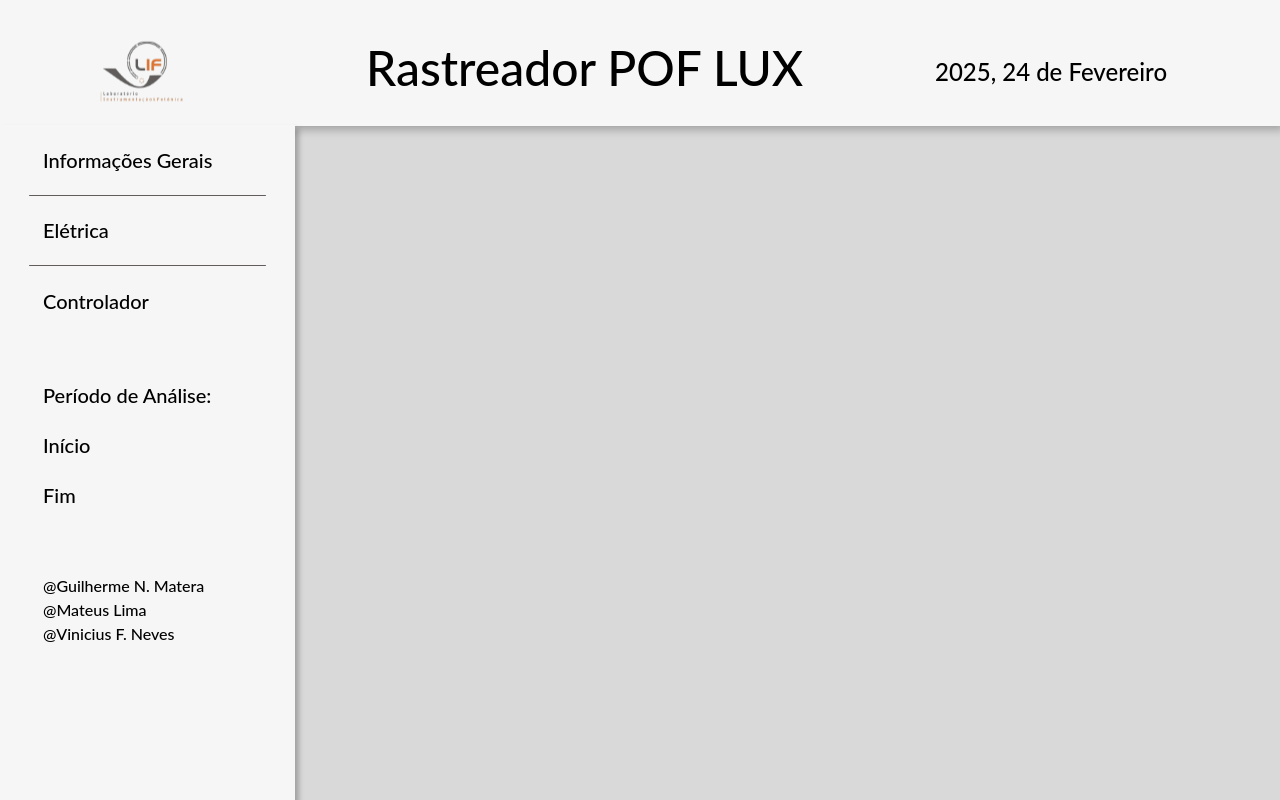
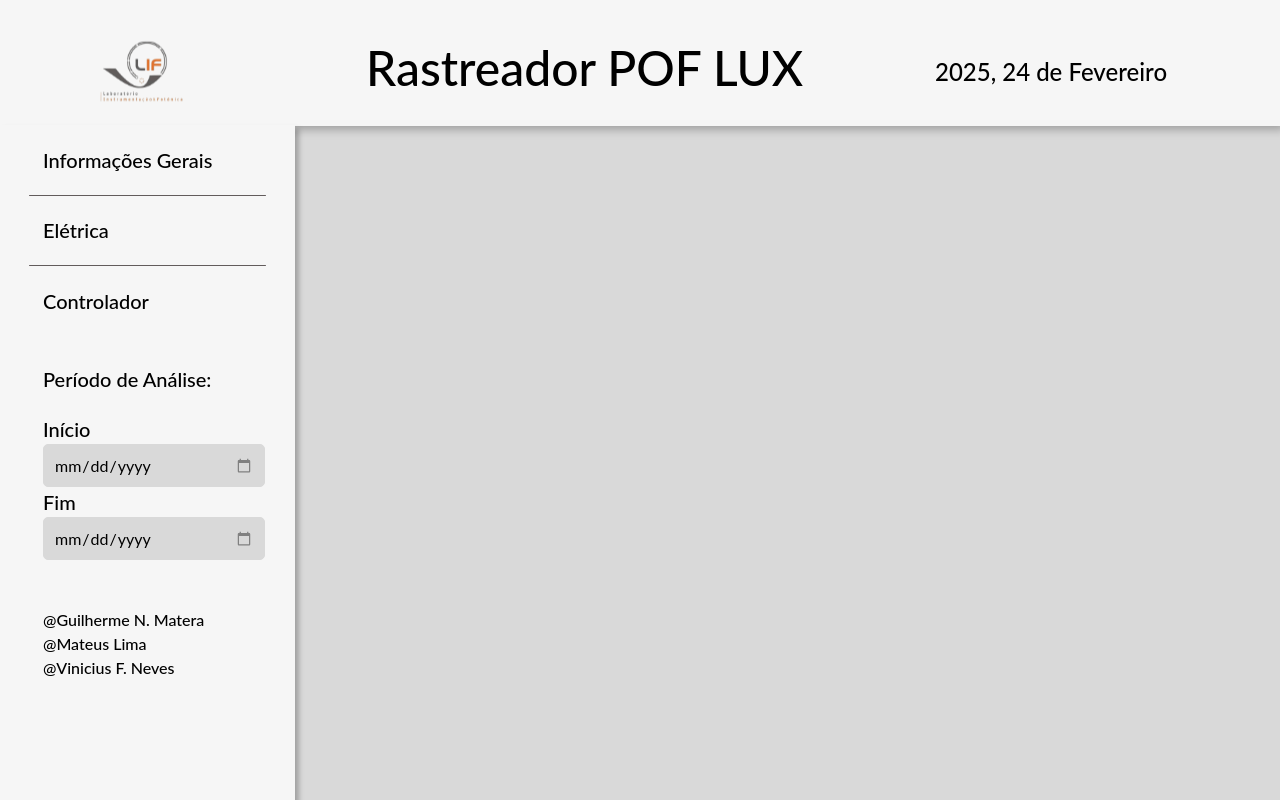
Before and after one commit to RastreadorPOFLUX/RastreadorDashboardFront, a React (Vite) app: page / in a window 1280 px wide. Built offline with nearby package versions, Linux system fonts and the light colour scheme.

Commit message:
feature: criação do input de datas para periodo de analise

```diff
--- a/src/components/MenuLateral/index.tsx
+++ b/src/components/MenuLateral/index.tsx
@@ -1,9 +1,31 @@
-import React, {useState} from "react";
+import React, { useState } from "react";
 
 // Estilo
-import {Wrapper, Pages, Divider, Space, Text, Contribuitions} from "./style";
+import {
+  Wrapper,
+  Pages,
+  Divider,
+  Space,
+  Text,
+  DateInput,
+  Contribuitions,
+} from "./style";
 
-function MenuLateral () {
+const Calendar = () => (
+  <svg
+    xmlns="http://www.w3.org/2000/svg"
+    width="24"
+    height="24"
+    viewBox="0 0 24 24"
+  >
+    <path
+      fill="var(--primaryText)"
+      d="M7 2h1a1 1 0 0 1 1 1v1h5V3a1 1 0 0 1 1-1h1a1 1 0 0 1 1 1v1a3 3 0 0 1 3 3v11a3 3 0 0 1-3 3H6a3 3 0 0 1-3-3V7a3 3 0 0 1 3-3V3a1 1 0 0 1 1-1m8 2h1V3h-1zM8 4V3H7v1zM6 5a2 2 0 0 0-2 2v1h15V7a2 2 0 0 0-2-2zM4 18a2 2 0 0 0 2 2h11a2 2 0 0 0 2-2V9H4zm8-5h5v5h-5zm1 1v3h3v-3z"
+    />
+  </svg>
+);
+
+function MenuLateral() {
   return (
     <Wrapper>
       <Pages> Informações Gerais </Pages>
@@ -13,16 +35,22 @@ function MenuLateral () {
       <Pages> Controlador </Pages>
       <Space></Space>
       <Text> Período de Análise: </Text>
-            <Text> Início </Text>
-            <Text> Fim </Text>
+      <Text>
+        Início
+        <DateInput></DateInput>
+        Fim
+        <DateInput></DateInput>
+      </Text>
       <Space></Space>
       <Contribuitions>
-                @Guilherme N. Matera<br />
-                @Mateus Lima<br />
+        @Guilherme N. Matera
+        <br />
+        @Mateus Lima
+        <br />
         @Vinicius F. Neves
       </Contribuitions>
     </Wrapper>
-    )
+  );
 }
 
-export default MenuLateral
+export default MenuLateral;
--- a/src/components/MenuLateral/style.tsx
+++ b/src/components/MenuLateral/style.tsx
@@ -2,20 +2,20 @@ import styled from "styled-components";
 
 export const Wrapper = styled.section`
   background-color: var(--lightGray);
-    height:100%;
-    width:18.4375rem;
-    filter:drop-shadow(0.25rem 0.25rem 0.15rem  rgba(0,0,0,0.25));
-    top:7.785rem;
-    position:absolute;
+  height: 100%;
+  width: 18.4375rem;
+  filter: drop-shadow(0.25rem 0.25rem 0.15rem rgba(0, 0, 0, 0.25));
+  top: 7.785rem;
+  position: absolute;
 `;
 
 export const Divider = styled.div`
   background-color: var(--secondaryColor);
-    height:0.04875rem;
-    width:14.8125rem;
+  height: 0.04875rem;
+  width: 14.8125rem;
   border-radius: 0.3125rem;
   margin-left: 1.8125rem;
-`
+`;
 
 export const Pages = styled.h3`
   color: var(--primaryText);
@@ -35,8 +35,8 @@ export const Pages = styled.h3`
 `;
 
 export const Space = styled.div`
-    margin-top: 4rem;
-`
+  margin-top: 3rem;
+`;
 
 export const Text = styled.h3`
   color: var(--primaryText);
@@ -47,7 +47,28 @@ export const Text = styled.h3`
   font-weight: 500;
   width: 12rem;
   margin-left: 2.6875rem;
-`
+`;
+
+export const DateInput = styled.input.attrs({ type: "date" })`
+  padding: 0.625rem;
+  border: 0.0625rem solid var(--backgroundColor);
+  border-radius: 0.3125rem;
+  font-size: 1rem;
+  font-family: var(--primaryFont);
+  width: 12.5rem;
+  color: var(--primaryText);
+  background-color: var(--backgroundColor);
+
+  &:focus {
+    border-color: var(--secondaryColor);
+    box-shadow: 0 0 0.3125rem var(--secondaryColor);
+  }
+
+  &::-webkit-calendar-picker-indicator {
+    cursor: pointer;
+    filter: invert(0.5); /* Changes the color of the calendar icon */
+  }
+`;
 
 export const Contribuitions = styled.h3`
   color: var(--primaryText);
@@ -57,4 +78,4 @@ export const Contribuitions = styled.h3`
   font-weight: 500;
   width: 12rem;
   margin-left: 2.6875rem;
-`
+`;
```
Lines whose indentation alone changed are shown as unchanged.
